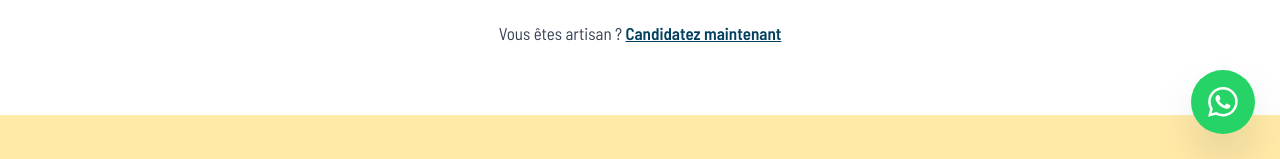
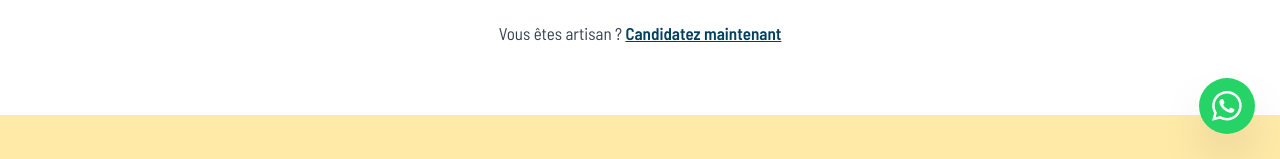
Before and after one commit to Nader-Kojok/aveckaza, a React (Vite) app: page / in a window 1280 px wide. Shown: the part 641-800 px from the top of the page. Built offline with nearby package versions, Linux system fonts and the light colour scheme.

Commit message:
style: adjust WhatsApp button padding and size
- Reduced padding from p-4 to p-3 to make the WhatsApp contact button slightly smaller
- Maintained hover effects and other styling properties
- Button remains fixed to bottom-right corner with same visual treatment

```diff
--- a/src/components/WhatsAppButton.tsx
+++ b/src/components/WhatsAppButton.tsx
@@ -8,7 +8,7 @@ export default function WhatsAppButton() {
       href={whatsappUrl}
       target="_blank"
       rel="noopener noreferrer"
-      className="fixed bottom-6 right-6 bg-[#25D366] hover:bg-[#20BA5A] text-white p-4 rounded-full shadow-2xl hover:scale-110 transition-all duration-300 z-50 flex items-center justify-center group"
+      className="fixed bottom-6 right-6 bg-[#25D366] hover:bg-[#20BA5A] text-white p-3 rounded-full shadow-2xl hover:scale-110 transition-all duration-300 z-50 flex items-center justify-center group"
       aria-label="Contactez-nous sur WhatsApp"
     >
       <svg className="w-7 h-7" fill="currentColor" viewBox="0 0 24 24" xmlns="http://www.w3.org/2000/svg">
```
